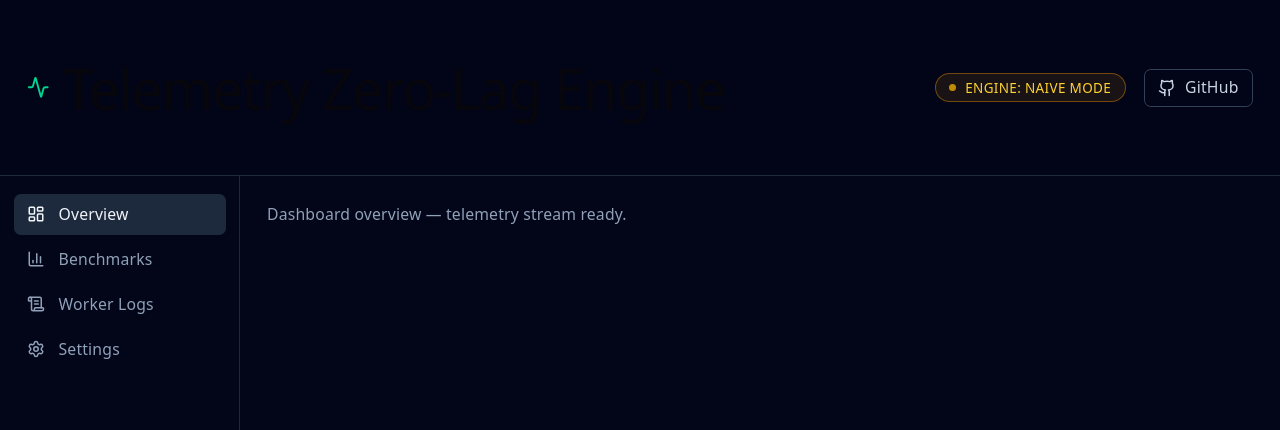
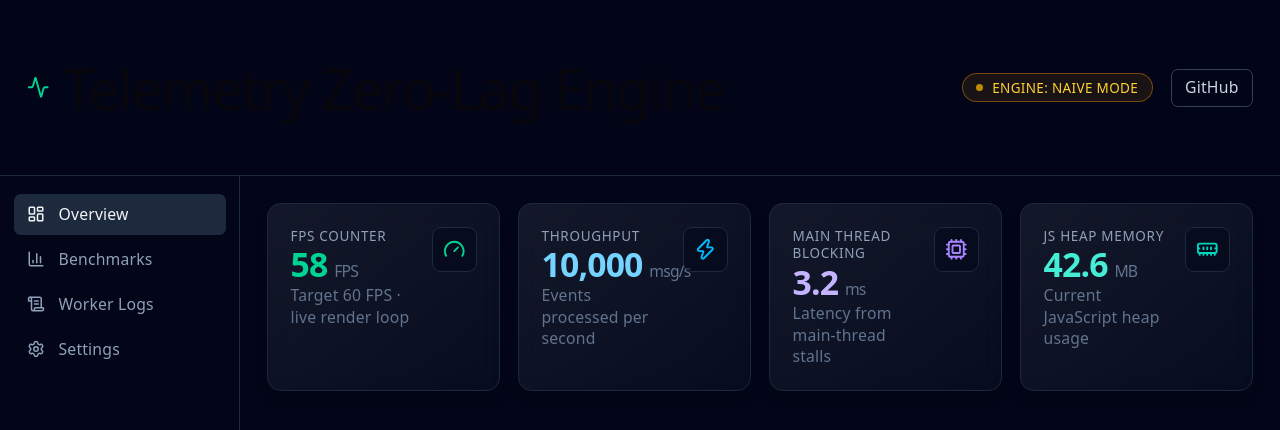
Before and after one commit to Sour3536/telemetry-zero-lag-engine, a React (Vite) app: page / in a window 1280 px wide. Shown: the top 430 px of the page. Built offline with nearby package versions, Linux system fonts and the light colour scheme.

Commit message:
feat: create metrics summary cards (FPS, Event Count, Memory Usage)

```diff
--- a/src/App.tsx
+++ b/src/App.tsx
@@ -1,23 +1,42 @@
 import { useState } from 'react'
 import { Header } from './components/Header'
+import { MetricsGrid } from './components/metrics/MetricsGrid'
 import { Sidebar, type NavItemId } from './components/Sidebar'
-import type { EngineMode } from './types/telemetry'
+import type { EngineMode, SystemMetrics } from './types/telemetry'
+
+const INITIAL_METRICS: SystemMetrics = {
+  fps: 58,
+  eventCount: 10_000,
+  memoryUsageMb: 42.6,
+  mainThreadLatencyMs: 3.2,
+}
 
 function App() {
   const [engineMode] = useState<EngineMode>('naive')
   const [activeNav, setActiveNav] = useState<NavItemId>('overview')
+  const [metrics] = useState<SystemMetrics>(INITIAL_METRICS)
 
   return (
     <div className="grid min-h-svh grid-cols-[240px_1fr] grid-rows-[auto_1fr] bg-slate-950 text-slate-100">
       <Header engineMode={engineMode} />
       <Sidebar activeItem={activeNav} onNavigate={setActiveNav} />
       <main className="overflow-auto p-6">
-        <p className="text-sm text-slate-400">
-          {activeNav === 'overview' && 'Dashboard overview — telemetry stream ready.'}
-          {activeNav === 'benchmarks' && 'Benchmark runner — compare engine modes.'}
-          {activeNav === 'worker-logs' && 'Worker logs — inspect off-main-thread events.'}
-          {activeNav === 'settings' && 'Settings — configure engine and stream options.'}
-        </p>
+        {activeNav === 'overview' && <MetricsGrid metrics={metrics} />}
+        {activeNav === 'benchmarks' && (
+          <p className="text-sm text-slate-400">
+            Benchmark runner — compare engine modes.
+          </p>
+        )}
+        {activeNav === 'worker-logs' && (
+          <p className="text-sm text-slate-400">
+            Worker logs — inspect off-main-thread events.
+          </p>
+        )}
+        {activeNav === 'settings' && (
+          <p className="text-sm text-slate-400">
+            Settings — configure engine and stream options.
+          </p>
+        )}
       </main>
     </div>
   )
--- a/src/components/Header.tsx
+++ b/src/components/Header.tsx
@@ -1,18 +1,18 @@
-import { Activity, Github } from 'lucide-react'
-import type { EngineMode } from '../types/telemetry'
+import { Activity } from "lucide-react";
+import type { EngineMode } from "../types/telemetry";
 
 interface HeaderProps {
-  engineMode: EngineMode
+  engineMode: EngineMode;
 }
 
 function statusLabel(mode: EngineMode): string {
-  if (mode === 'worker') return 'ENGINE: WORKER MODE'
-  if (mode === 'offscreen') return 'ENGINE: OFFSCREEN MODE'
-  return 'ENGINE: NAIVE MODE'
+  if (mode === "worker") return "ENGINE: WORKER MODE";
+  if (mode === "offscreen") return "ENGINE: OFFSCREEN MODE";
+  return "ENGINE: NAIVE MODE";
 }
 
 export function Header({ engineMode }: HeaderProps) {
-  const isWorker = engineMode === 'worker'
+  const isWorker = engineMode === "worker";
 
   return (
     <header className="col-span-full flex items-center justify-between border-b border-slate-800 bg-slate-950/80 px-6 py-3 backdrop-blur">
@@ -27,13 +27,13 @@ export function Header({ engineMode }: HeaderProps) {
         <span
           className={`inline-flex items-center gap-2 rounded-full border px-3 py-1 text-xs font-medium tracking-wide ${
             isWorker
-              ? 'border-sky-500/40 bg-sky-500/10 text-sky-300'
-              : 'border-amber-500/40 bg-amber-500/10 text-amber-300'
+              ? "border-sky-500/40 bg-sky-500/10 text-sky-300"
+              : "border-amber-500/40 bg-amber-500/10 text-amber-300"
           }`}
         >
           <span
             className={`h-1.5 w-1.5 rounded-full ${
-              isWorker ? 'bg-sky-400' : 'bg-amber-400'
+              isWorker ? "bg-sky-400" : "bg-amber-400"
             } animate-pulse`}
             aria-hidden="true"
           />
@@ -46,10 +46,10 @@ export function Header({ engineMode }: HeaderProps) {
           rel="noopener noreferrer"
           className="inline-flex items-center gap-2 rounded-md border border-slate-700 px-3 py-1.5 text-sm text-slate-300 transition-colors hover:border-slate-500 hover:text-slate-100"
         >
-          <Github className="h-4 w-4" aria-hidden="true" />
+          {/* <GithubIcon className="h-4 w-4" aria-hidden="true" /> */}
           GitHub
         </a>
       </div>
     </header>
-  )
+  );
 }
--- /dev/null
+++ b/src/components/metrics/MetricCard.tsx
@@ -0,0 +1,49 @@
+import type { LucideIcon } from 'lucide-react'
+
+interface MetricCardProps {
+  title: string
+  value: string
+  unit?: string
+  description: string
+  icon: LucideIcon
+  valueClassName?: string
+  iconClassName?: string
+}
+
+export function MetricCard({
+  title,
+  value,
+  unit,
+  description,
+  icon: Icon,
+  valueClassName = 'text-slate-100',
+  iconClassName = 'text-slate-400',
+}: MetricCardProps) {
+  return (
+    <article className="relative overflow-hidden rounded-xl border border-slate-800 bg-slate-900/40 p-5 shadow-lg shadow-black/20 backdrop-blur-md">
+      <div
+        className="pointer-events-none absolute inset-0 bg-linear-to-br from-white/5 to-transparent"
+        aria-hidden="true"
+      />
+
+      <div className="relative flex items-start justify-between gap-3">
+        <div className="min-w-0">
+          <p className="text-xs font-medium uppercase tracking-wider text-slate-400">
+            {title}
+          </p>
+          <p className={`mt-2 flex items-baseline gap-1.5 text-3xl font-semibold tabular-nums tracking-tight ${valueClassName}`}>
+            <span>{value}</span>
+            {unit ? (
+              <span className="text-sm font-medium text-slate-500">{unit}</span>
+            ) : null}
+          </p>
+          <p className="mt-2 text-sm leading-snug text-slate-500">{description}</p>
+        </div>
+
+        <div className="flex h-10 w-10 shrink-0 items-center justify-center rounded-lg border border-slate-800 bg-slate-950/50">
+          <Icon className={`h-5 w-5 ${iconClassName}`} aria-hidden="true" />
+        </div>
+      </div>
+    </article>
+  )
+}
--- /dev/null
+++ b/src/components/metrics/MetricsGrid.tsx
@@ -0,0 +1,71 @@
+import { Cpu, Gauge, MemoryStick, Zap } from 'lucide-react'
+import type { SystemMetrics } from '../../types/telemetry'
+import { MetricCard } from './MetricCard'
+
+interface MetricsGridProps {
+  metrics: SystemMetrics
+}
+
+function fpsValueClass(fps: number): string {
+  if (fps < 30) return 'text-red-400'
+  if (fps > 55) return 'text-emerald-400'
+  return 'text-amber-400'
+}
+
+function fpsIconClass(fps: number): string {
+  if (fps < 30) return 'text-red-400'
+  if (fps > 55) return 'text-emerald-400'
+  return 'text-amber-400'
+}
+
+function formatThroughput(eventsPerSec: number): string {
+  return new Intl.NumberFormat('en-US').format(Math.round(eventsPerSec))
+}
+
+export function MetricsGrid({ metrics }: MetricsGridProps) {
+  const { fps, eventCount, mainThreadLatencyMs, memoryUsageMb } = metrics
+
+  return (
+    <section
+      aria-label="Live telemetry metrics"
+      className="grid gap-4 sm:grid-cols-2 xl:grid-cols-4"
+    >
+      <MetricCard
+        title="FPS Counter"
+        value={fps.toFixed(0)}
+        unit="FPS"
+        description="Target 60 FPS · live render loop"
+        icon={Gauge}
+        valueClassName={fpsValueClass(fps)}
+        iconClassName={fpsIconClass(fps)}
+      />
+      <MetricCard
+        title="Throughput"
+        value={formatThroughput(eventCount)}
+        unit="msg/s"
+        description="Events processed per second"
+        icon={Zap}
+        valueClassName="text-sky-300"
+        iconClassName="text-sky-400"
+      />
+      <MetricCard
+        title="Main Thread Blocking"
+        value={mainThreadLatencyMs.toFixed(1)}
+        unit="ms"
+        description="Latency from main-thread stalls"
+        icon={Cpu}
+        valueClassName="text-violet-300"
+        iconClassName="text-violet-400"
+      />
+      <MetricCard
+        title="JS Heap Memory"
+        value={memoryUsageMb.toFixed(1)}
+        unit="MB"
+        description="Current JavaScript heap usage"
+        icon={MemoryStick}
+        valueClassName="text-teal-300"
+        iconClassName="text-teal-400"
+      />
+    </section>
+  )
+}
```
